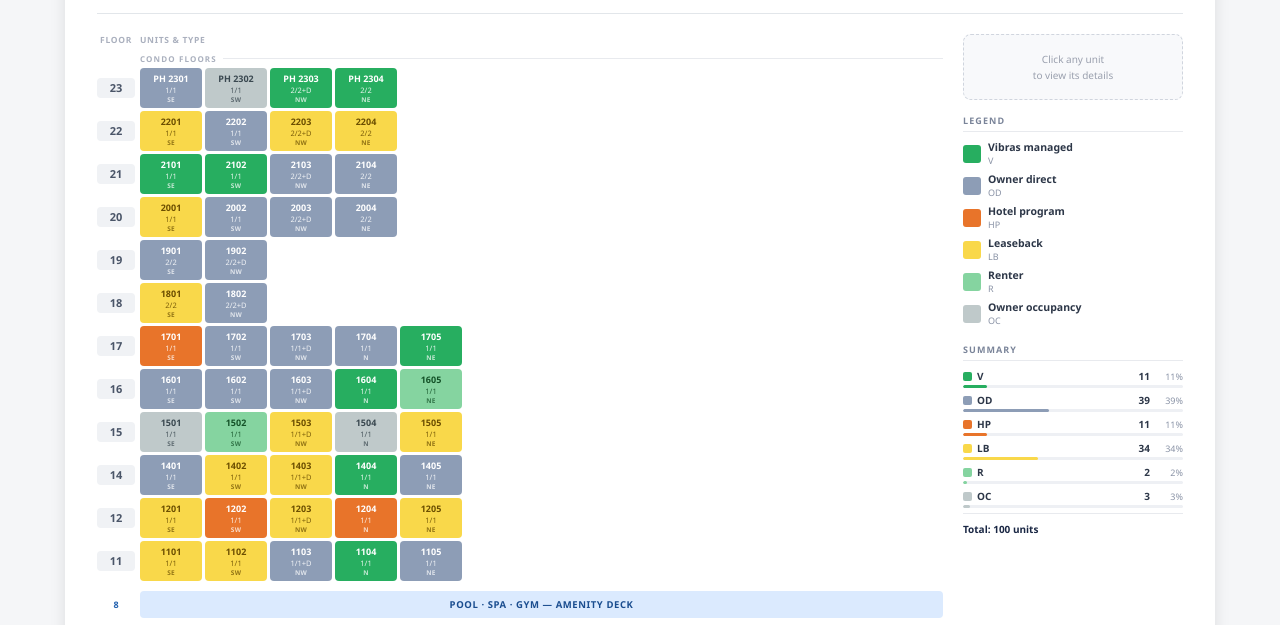
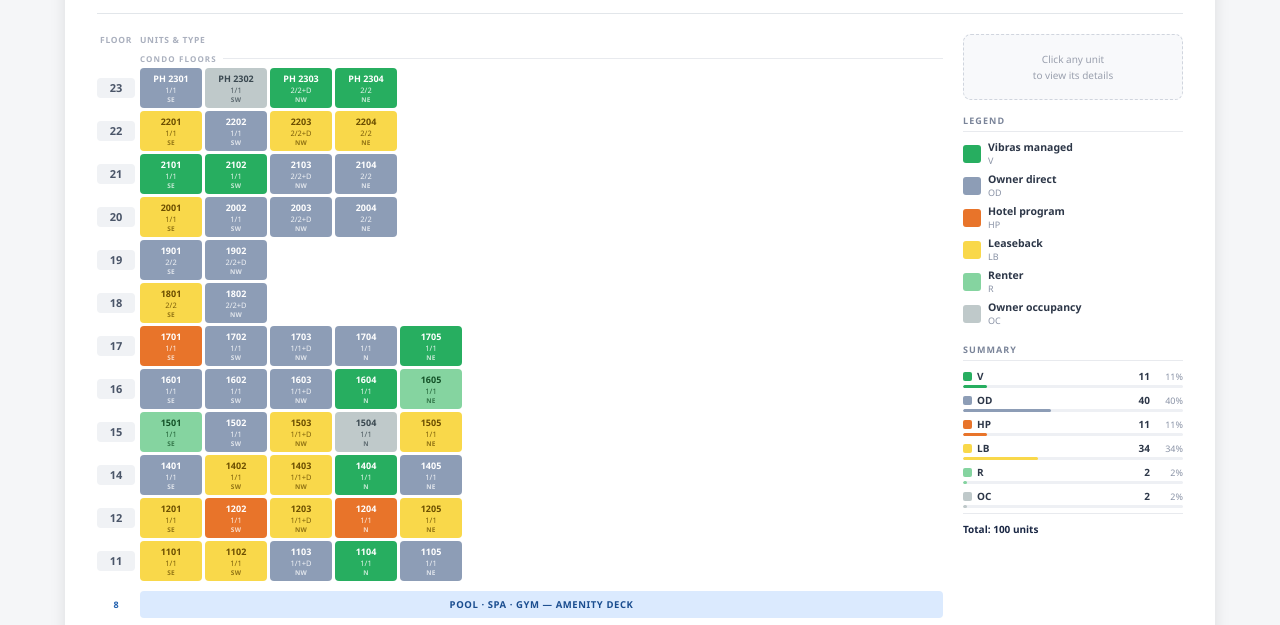
Before and after one commit to natalialiagit1/Occupationalmap, a plain HTML site: page index.html in a window 1280 px wide. Shown: the part 104-729 px from the top of the page. Drawn offline with Linux system fonts and the light colour scheme.

Commit message:
Update index.html

```diff
--- a/index.html
+++ b/index.html
@@ -205,7 +205,7 @@ const F={
   18:[{n:'1801',p:'LB',t:'2/2',v:'SE'},{n:'1802',p:'OD',t:'2/2+D',v:'NW'}],
   17:[{n:'1701',p:'HP',t:'1/1',v:'SE'},{n:'1702',p:'OD',t:'1/1',v:'SW'},{n:'1703',p:'OD',t:'1/1+D',v:'NW'},{n:'1704',p:'OD',t:'1/1',v:'N'},{n:'1705',p:'V',t:'1/1',v:'NE'}],
   16:[{n:'1601',p:'OD',t:'1/1',v:'SE'},{n:'1602',p:'OD',t:'1/1',v:'SW'},{n:'1603',p:'OD',t:'1/1+D',v:'NW'},{n:'1604',p:'V',t:'1/1',v:'N'},{n:'1605',p:'R',t:'1/1',v:'NE'}],
-  15:[{n:'1501',p:'OC',t:'1/1',v:'SE'},{n:'1502',p:'R',t:'1/1',v:'SW'},{n:'1503',p:'LB',t:'1/1+D',v:'NW'},{n:'1504',p:'OC',t:'1/1',v:'N'},{n:'1505',p:'LB',t:'1/1',v:'NE'}],
+  15:[{n:'1501',p:'R',t:'1/1',v:'SE'},{n:'1502',p:'OD',t:'1/1',v:'SW'},{n:'1503',p:'LB',t:'1/1+D',v:'NW'},{n:'1504',p:'OC',t:'1/1',v:'N'},{n:'1505',p:'LB',t:'1/1',v:'NE'}],
   14:[{n:'1401',p:'OD',t:'1/1',v:'SE'},{n:'1402',p:'LB',t:'1/1',v:'SW'},{n:'1403',p:'LB',t:'1/1+D',v:'NW'},{n:'1404',p:'V',t:'1/1',v:'N'},{n:'1405',p:'OD',t:'1/1',v:'NE'}],
   12:[{n:'1201',p:'LB',t:'1/1',v:'SE'},{n:'1202',p:'HP',t:'1/1',v:'SW'},{n:'1203',p:'LB',t:'1/1+D',v:'NW'},{n:'1204',p:'HP',t:'1/1',v:'N'},{n:'1205',p:'LB',t:'1/1',v:'NE'}],
   11:[{n:'1101',p:'LB',t:'1/1',v:'SE'},{n:'1102',p:'LB',t:'1/1',v:'SW'},{n:'1103',p:'OD',t:'1/1+D',v:'NW'},{n:'1104',p:'V',t:'1/1',v:'N'},{n:'1105',p:'OD',t:'1/1',v:'NE'}],
```
